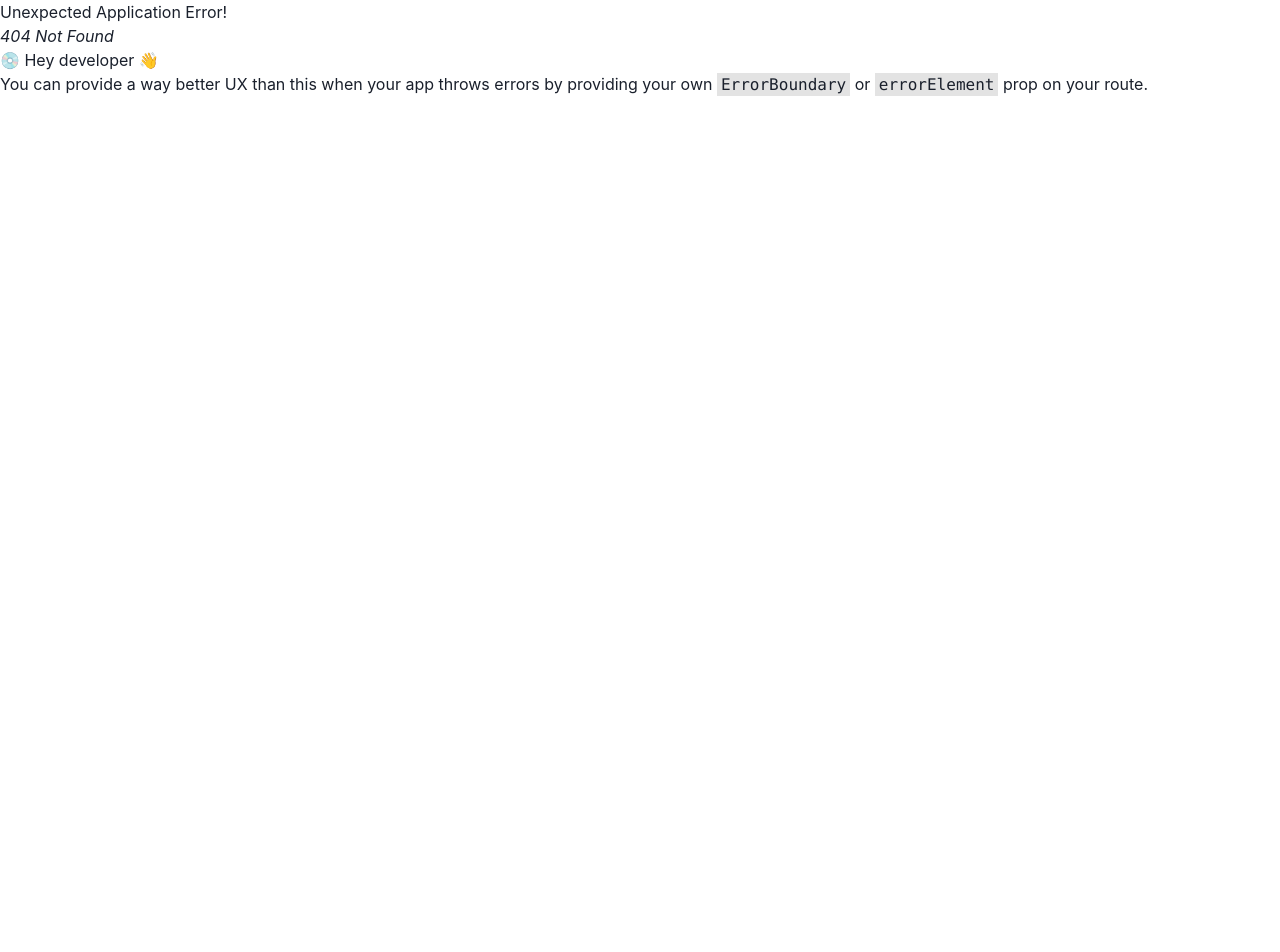
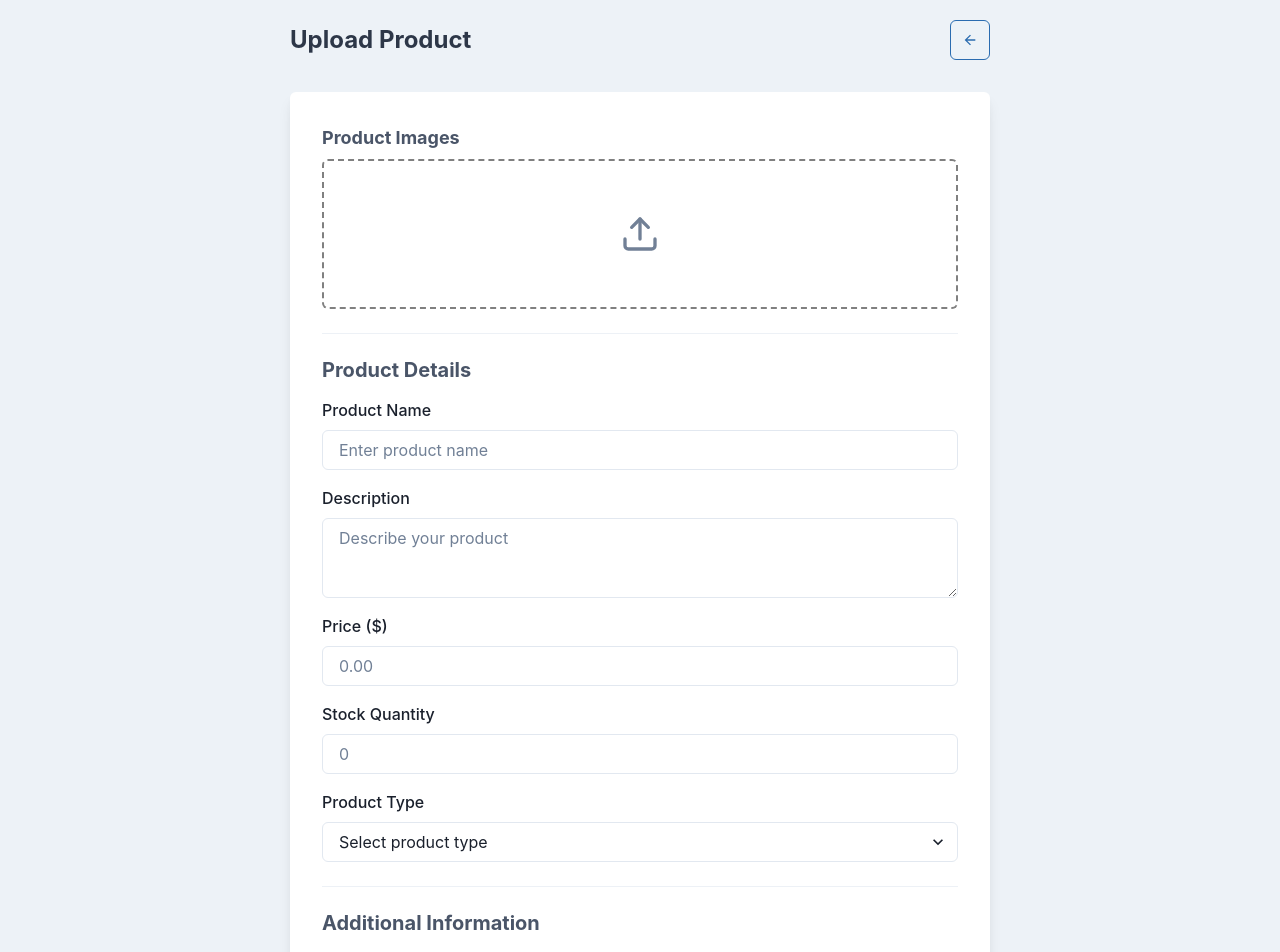
Before and after one commit to thienbanho/Fitness-Shop, a React (Vite) app: page /UploadProduct in a window 1280 px wide. Before the commit this address had no page. Shown: the top 952 px of the page. Before the commit the page ends 800 px from the top, so only its background shows below. Built offline with nearby package versions, Linux system fonts and the light colour scheme.

Commit message:
Update nabvar, Detailproduct, add UploadProduct

```diff
--- a/src/App.jsx
+++ b/src/App.jsx
@@ -13,6 +13,7 @@ import Profile from './pages/Profile'
 import AboutPage from './pages/About/About'
 import Forum from './pages/Forum/Forum'
 import ProductDetail from './pages/DetailProduct/DetailProduct'
+import UploadProduct from './pages/UploadProduct/UploadProduct'
 
 // router and routes
 const router = createBrowserRouter(
@@ -24,7 +25,7 @@ const router = createBrowserRouter(
       <Route path="about" element={<AboutPage />} />
       <Route path="forum" element={<Forum />} />
       <Route path="DetailProduct" element={<ProductDetail />} />
-
+      <Route path="UploadProduct" element={<UploadProduct />} />
     </Route>
   )
 )
--- a/src/components/navbar/navbar.jsx
+++ b/src/components/navbar/navbar.jsx
@@ -14,72 +14,92 @@ import {
   useColorModeValue,
   useBreakpointValue,
   useDisclosure,
-} from '@chakra-ui/react'
+} from "@chakra-ui/react";
 import {
   HamburgerIcon,
   CloseIcon,
   ChevronDownIcon,
   ChevronRightIcon,
-} from '@chakra-ui/icons'
+} from "@chakra-ui/icons";
 
 export default function WithSubnavigation() {
-  const { isOpen, onToggle } = useDisclosure()
+  const { isOpen, onToggle } = useDisclosure();
 
   return (
     <Box>
       <Flex
-        bg={useColorModeValue('white', 'black.800')}
-        color={useColorModeValue('gray.600', 'white')}
-        minH={'80px'}
+        bg={useColorModeValue("white", "black.800")}
+        color={useColorModeValue("gray.600", "white")}
+        minH={"80px"}
         py={{ base: 2 }}
         px={{ base: 4 }}
         borderBottom={1}
-        borderStyle={'solid'}
-        borderColor={useColorModeValue('gray.200', 'gray.900')}
-        align={'center'}>
+        borderStyle={"solid"}
+        borderColor={useColorModeValue("gray.200", "gray.900")}
+        align={"center"}
+      >
         <Flex
-          flex={{ base: 1, md: 'auto' }}
+          flex={{ base: 1, md: "auto" }}
           ml={{ base: -2 }}
-          display={{ base: 'flex', md: 'none' }}>
+          display={{ base: "flex", md: "none" }}
+        >
           <IconButton
             onClick={onToggle}
-            icon={isOpen ? <CloseIcon w={3} h={3} /> : <HamburgerIcon w={5} h={5} />}
-            variant={'ghost'}
-            aria-label={'Toggle Navigation'}
+            icon={
+              isOpen ? <CloseIcon w={3} h={3} /> : <HamburgerIcon w={5} h={5} />
+            }
+            variant={"ghost"}
+            aria-label={"Toggle Navigation"}
           />
         </Flex>
-        <Flex flex={{ base: 1 }} justify={{ base: 'center', md: 'start' }}>
+        <Flex flex={{ base: 1 }} justify={{ base: "center", md: "start" }}>
           <Text
-            textAlign={useBreakpointValue({ base: 'center', md: 'left' })}
-            fontFamily={'heading'}
-            color={useColorModeValue('gray.800', 'white')}>
-            <Image src="/src/assets/logo.png" alt="Logo" boxSize="50px" width="100px" />
+            textAlign={useBreakpointValue({ base: "center", md: "left" })}
+            fontFamily={"heading"}
+            color={useColorModeValue("gray.800", "white")}
+          >
+            <Button as={"a"} variant={"link"} href={"/"}>
+              <Image
+                src="/src/assets/logo.png"
+                alt="Logo"
+                boxSize="50px"
+                width="100px"
+              />
+            </Button>
           </Text>
 
-          <Flex display={{ base: 'none', md: 'flex' }} ml={10}>
+          <Flex display={{ base: "none", md: "flex" }} ml={10}>
             <DesktopNav />
           </Flex>
         </Flex>
 
         <Stack
           flex={{ base: 1, md: 0 }}
-          justify={'flex-end'}
-          direction={'row'}
-          spacing={6}>
-          <Button as={'a'} fontSize={'sm'} fontWeight={400} variant={'link'} href={'#'}>
+          justify={"flex-end"}
+          direction={"row"}
+          spacing={6}
+        >
+          <Button
+            as={"a"}
+            fontSize={"sm"}
+            fontWeight={400}
+            variant={"link"}
+            href={"#"}
+          >
             Sign In
           </Button>
           <Button
-            as={'a'}
-            display={{ base: 'none', md: 'inline-flex' }}
-            fontSize={'sm'}
+            as={"a"}
+            display={{ base: "none", md: "inline-flex" }}
+            fontSize={"sm"}
             fontWeight={600}
-            color={'white'}
-            bg={'red.600'}
-            href={'#'}
+            color={"white"}
+            bg={"red.600"}
+            href={"#"}
             _hover={{
-              bg: 'pink.300',
-            }}>
+              bg: "pink.300",
+            }}
+          >
             Sign Up
           </Button>
         </Stack>
@@ -89,32 +109,33 @@ export default function WithSubnavigation() {
         <MobileNav />
       </Collapse>
     </Box>
-  )
+  );
 }
 
 const DesktopNav = () => {
-  const linkColor = useColorModeValue('gray.600', 'gray.200')
-  const linkHoverColor = useColorModeValue('gray.800', 'white')
-  const popoverContentBgColor = useColorModeValue('white', 'gray.800')
+  const linkColor = useColorModeValue("gray.600", "gray.200");
+  const linkHoverColor = useColorModeValue("gray.800", "white");
+  const popoverContentBgColor = useColorModeValue("white", "gray.800");
 
   return (
-    <Stack direction={'row'} spacing={4}>
+    <Stack direction={"row"} spacing={4}>
       {NAV_ITEMS.map((navItem) => (
         <Box key={navItem.label}>
-          <Popover trigger={'hover'} placement={'bottom-start'}>
+          <Popover trigger={"hover"} placement={"bottom-start"}>
             <PopoverTrigger>
               <Box
                 as="a"
                 p={3}
                 display="flex"
-                href={navItem.href ?? '#'}
-                fontSize={'m'}
+                href={navItem.href ?? "#"}
+                fontSize={"m"}
                 fontWeight={500}
                 color={linkColor}
                 _hover={{
-                  textDecoration: 'none',
+                  textDecoration: "none",
                   color: linkHoverColor,
-                }}>
+                }}
+              >
                 {navItem.label}
               </Box>
             </PopoverTrigger>
@@ -122,11 +143,12 @@ const DesktopNav = () => {
             {navItem.children && (
               <PopoverContent
                 border={0}
-                boxShadow={'xl'}
+                boxShadow={"xl"}
                 bg={popoverContentBgColor}
                 p={4}
-                rounded={'xl'}
-                minW={'sm'}>
+                rounded={"xl"}
+                minW={"sm"}
+              >
                 <Stack>
                   {navItem.children.map((child) => (
                     <DesktopSubNav key={child.label} {...child} />
@@ -138,90 +160,102 @@ const DesktopNav = () => {
         </Box>
       ))}
     </Stack>
-  )
-}
+  );
+};
 
 const DesktopSubNav = ({ label, href, subLabel }) => {
   return (
     <Box
       as="a"
       href={href}
-      role={'group'}
-      display={'block'}
+      role={"group"}
+      display={"block"}
       p={2}
-      rounded={'md'}
-      _hover={{ bg: useColorModeValue('pink.50', 'gray.900') }}>
-      <Stack direction={'row'} align={'center'}>
+      rounded={"md"}
+      _hover={{ bg: useColorModeValue("pink.50", "gray.900") }}
+    >
+      <Stack direction={"row"} align={"center"}>
         <Box>
           <Text
-            transition={'all .3s ease'}
-            _groupHover={{ color: 'red.600' }}
-            fontWeight={500}>
+            transition={"all .3s ease"}
+            _groupHover={{ color: "red.600" }}
+            fontWeight={500}
+          >
             {label}
           </Text>
-          <Text fontSize={'sm'}>{subLabel}</Text>
+          <Text fontSize={"sm"}>{subLabel}</Text>
         </Box>
         <Flex
-          transition={'all .3s ease'}
-          transform={'translateX(-10px)'}
+          transition={"all .3s ease"}
+          transform={"translateX(-10px)"}
           opacity={0}
-          _groupHover={{ opacity: '100%', transform: 'translateX(0)' }}
-          justify={'flex-end'}
-          align={'center'}
-          flex={1}>
-          <Icon color={'pink.400'} w={5} h={5} as={ChevronRightIcon} />
+          _groupHover={{ opacity: "100%", transform: "translateX(0)" }}
+          justify={"flex-end"}
+          align={"center"}
+          flex={1}
+        >
+          <Icon color={"pink.400"} w={5} h={5} as={ChevronRightIcon} />
         </Flex>
       </Stack>
     </Box>
-  )
-}
+  );
+};
 
 const MobileNav = () => {
   return (
-    <Stack bg={useColorModeValue('white', 'gray.800')} p={4} display={{ md: 'none' }}>
+    <Stack
+      bg={useColorModeValue("white", "gray.800")}
+      p={4}
+      display={{ md: "none" }}
+    >
       {NAV_ITEMS.map((navItem) => (
         <MobileNavItem key={navItem.label} {...navItem} />
       ))}
     </Stack>
-  )
-}
+  );
+};
 
 const MobileNavItem = ({ label, children, href }) => {
-  const { isOpen, onToggle } = useDisclosure()
+  const { isOpen, onToggle } = useDisclosure();
 
   return (
     <Stack spacing={4} onClick={children && onToggle}>
       <Box
         py={2}
         as="a"
-        href={href ?? '#'}
+        href={href ?? "#"}
         justifyContent="space-between"
         alignItems="center"
         _hover={{
-          textDecoration: 'none',
-        }}>
-        <Text fontWeight={600} color={useColorModeValue('gray.600', 'gray.200')}>
+          textDecoration: "none",
+        }}
+      >
+        <Text
+          fontWeight={600}
+          color={useColorModeValue("gray.600", "gray.200")}
+        >
           {label}
         </Text>
         {children && (
           <Icon
             as={ChevronDownIcon}
-            transition={'all .25s ease-in-out'}
-            transform={isOpen ? 'rotate(180deg)' : ''}
+            transition={"all .25s ease-in-out"}
+            transform={isOpen ? "rotate(180deg)" : ""}
             w={6}
             h={6}
           />
         )}
       </Box>
 
-      <Collapse in={isOpen} animateOpacity style={{ marginTop: '0!important' }}>
+      <Collapse in={isOpen} animateOpacity style={{ marginTop: "0!important" }}>
         <Stack
           mt={2}
           pl={4}
           borderLeft={1}
-          borderStyle={'solid'}
-          borderColor={useColorModeValue('gray.200', 'gray.700')}
-          align={'start'}>
+          borderStyle={"solid"}
+          borderColor={useColorModeValue("gray.200", "gray.700")}
+          align={"start"}
+        >
           {children &&
             children.map((child) => (
               <Box as="a" key={child.label} py={2} href={child.href}>
@@ -231,46 +265,46 @@ const MobileNavItem = ({ label, children, href }) => {
         </Stack>
       </Collapse>
     </Stack>
-  )
-}
+  );
+};
 
 const NAV_ITEMS = [
   {
-    label: 'Product',
+    label: "Product",
     children: [
       {
-        label: 'Shop Supplements',
-        subLabel: 'Browse high-quality whey, vitamins, and more',
-        href: 'DetailProduct',
+        label: "Shop Supplements",
+        subLabel: "Browse high-quality whey, vitamins, and more",
+        href: "DetailProduct",
       },
       {
-        label: 'Sell Your Products',
-        subLabel: 'List your fitness products for others to buy',
-        href: '#',
+        label: "Sell Your Products",
+        subLabel: "List your fitness products for others to buy",
+        href: "UploadProduct",
       },
     ],
   },
   {
-    label: 'Personal Trainers',
+    label: "Personal Trainers",
     children: [
       {
-        label: 'Hire Personal Trainers',
-        subLabel: 'Connect with experts for personalized training',
-        href: '#',
+        label: "Hire Personal Trainers",
+        subLabel: "Connect with experts for personalized training",
+        href: "#",
       },
       {
-        label: 'Become a Trainer',
-        subLabel: 'Join our platform as a certified trainer',
-        href: '#',
+        label: "Become a Trainer",
+        subLabel: "Join our platform as a certified trainer",
+        href: "#",
       },
     ],
   },
   {
-    label: 'Forum',
-    href: 'Forum',
+    label: "Forum",
+    href: "Forum",
   },
   {
-    label: 'About',
-    href: 'About',
+    label: "About",
+    href: "About",
   },
-]
+];
--- a/src/pages/DetailProduct/DetailProduct.jsx
+++ b/src/pages/DetailProduct/DetailProduct.jsx
@@ -65,7 +65,7 @@ export default function ProductDetail() {
       <Box as="header" width="100%" position="fixed" top="0" zIndex="10">
         <Navbar />
       </Box>
-      <Box maxWidth="1200px" mx="auto" px="6" py="20" flex="1">
+      <Box maxWidth="1200px" mx="auto" px="6" py="40">
         {/* Product Header */}
         <Flex direction={{ base: "column", lg: "row" }} gap={6}>
           {/* Image Section */}
--- /dev/null
+++ b/src/pages/UploadProduct/UploadProduct.jsx
@@ -0,0 +1,162 @@
+import React from "react";
+import {
+  Box,
+  Button,
+  Input,
+  Textarea,
+  FormControl,
+  FormLabel,
+  Select,
+  VStack,
+  Heading,
+  Text,
+  Flex,
+  IconButton,
+  Divider,
+  Center,
+} from "@chakra-ui/react";
+import { FiUpload } from "react-icons/fi";
+import { useNavigate } from "react-router-dom"; // Import router for navigation
+import { ArrowBackIcon } from "@chakra-ui/icons"; // Import the icon
+
+const UploadProduct = () => {
+  const navigate = useNavigate(); // Use navigate for routing
+
+  return (
+    <Box bg="gray.100" minH="100vh" p={5}>
+      <Flex justifyContent="center" alignItems="center" mb={8}>
+    <Flex
+      maxWidth="700px"
+      width="100%"
+      alignItems="center"
+      justifyContent="space-between"
+    >
+      {/* Header */}
+      <Heading fontSize="2xl" color="gray.700">
+        Upload Product
+      </Heading>
+      <IconButton
+        aria-label="Go back to Home"
+        icon={<ArrowBackIcon />} // Icon for the button
+        onClick={() => navigate("/")} // Navigate to Home
+        colorScheme="blue"
+        variant="outline"
+      />
+    </Flex>
+  </Flex>
+
+  <Box
+    maxW="700px"
+    mx="auto"
+    bg="white"
+    p={8}
+    borderRadius="md"
+    boxShadow="lg"
+  >
+        {/* Product Images */}
+        <FormControl mb={6}>
+          <FormLabel fontSize="lg" fontWeight="bold" color="gray.600">
+            Product Images
+          </FormLabel>
+          <Center
+            h="150px"
+            border="2px dashed gray"
+            borderRadius="md"
+            color="gray.500"
+            cursor="pointer"
+            _hover={{ borderColor: "blue.400" }}
+          >
+            <FiUpload size="40px" />
+          </Center>
+        </FormControl>
+
+        <Divider mb={6} />
+
+        {/* Product Details */}
+        <VStack align="start" spacing={4} mb={6}>
+          <Heading size="md" color="gray.600">
+            Product Details
+          </Heading>
+
+          <FormControl>
+            <FormLabel>Product Name</FormLabel>
+            <Input placeholder="Enter product name" />
+          </FormControl>
+
+          <FormControl>
+            <FormLabel>Description</FormLabel>
+            <Textarea placeholder="Describe your product" />
+          </FormControl>
+
+          <FormControl>
+            <FormLabel>Price ($)</FormLabel>
+            <Input type="number" placeholder="0.00" />
+          </FormControl>
+
+          <FormControl>
+            <FormLabel>Stock Quantity</FormLabel>
+            <Input type="number" placeholder="0" />
+          </FormControl>
+
+          <FormControl>
+            <FormLabel>Product Type</FormLabel>
+            <Select placeholder="Select product type">
+              <option value="protein">Protein</option>
+              <option value="supplement">Supplement</option>
+              <option value="gear">Gear</option>
+            </Select>
+          </FormControl>
+        </VStack>
+
+        <Divider mb={6} />
+
+        {/* Additional Information */}
+        <VStack align="start" spacing={4} mb={6}>
+          <Heading size="md" color="gray.600">
+            Additional Information
+          </Heading>
+
+          <FormControl>
+            <FormLabel>Brand</FormLabel>
+            <Input placeholder="Enter brand name" />
+          </FormControl>
+
+          <FormControl>
+            <FormLabel>Flavor (if applicable)</FormLabel>
+            <Input placeholder="e.g., Chocolate, Fruit Punch" />
+          </FormControl>
+
+          <FormControl>
+            <FormLabel>Weight/Size</FormLabel>
+            <Input placeholder="e.g., 2 lb, 30 servings" />
+          </FormControl>
+
+          <FormControl>
+            <FormLabel>Ingredients</FormLabel>
+            <Textarea placeholder="List main ingredients" />
+          </FormControl>
+
+          <FormControl>
+            <FormLabel>Directions for Use</FormLabel>
+            <Textarea placeholder="How to use the product" />
+          </FormControl>
+        </VStack>
+
+        <Divider mb={6} />
+
+        {/* Upload Button */}
+        <Button
+          leftIcon={<FiUpload />}
+          colorScheme="red"
+          width="100%"
+          size="lg"
+          variant="solid"
+        >
+          Upload Product
+        </Button>
+      </Box>
+    </Box>
+  );
+};
+
+export default UploadProduct;
```
